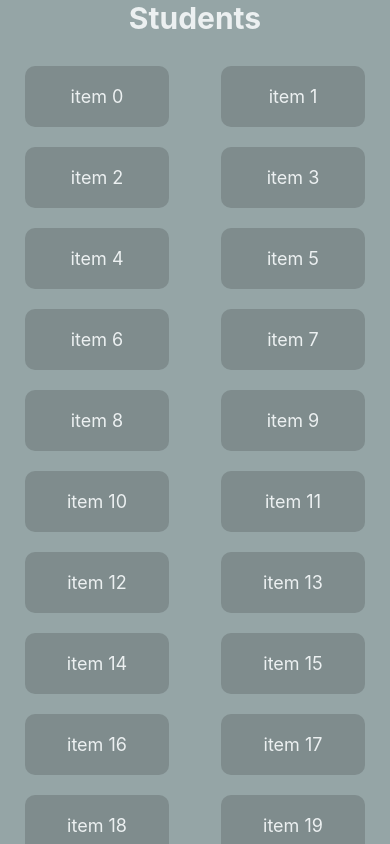
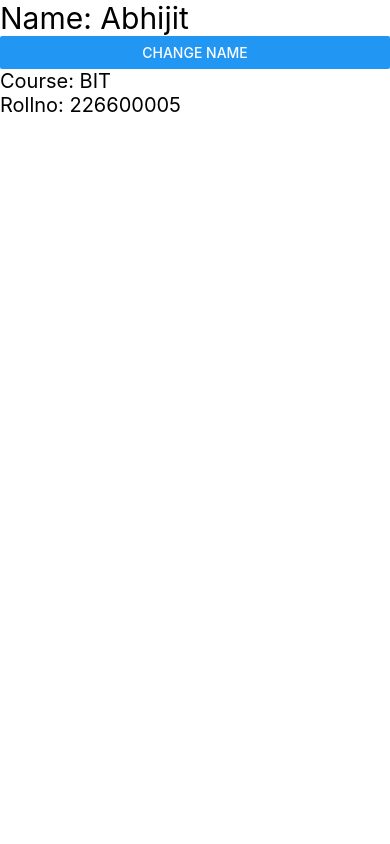
Before and after one commit to abhijitsinha-dev/react-native, a React Native app: screen / in a window 390 px wide. Built offline with nearby package versions, Linux system fonts and the light colour scheme.

Commit message:
Class Component complete

```diff
--- a/App.jsx
+++ b/App.jsx
@@ -12,6 +12,7 @@ import SectionListScreen from './src/components/SectionListScreen';
 import LoginForm from './src/components/LoginForm';
 import ContactListScreen from './src/screens/Contact/ContactListScreen';
 import Grid from './src/components/Grid';
+import ClassComponent from './src/components/ClassComponent';
 
 const App = () => {
   return (
@@ -28,8 +29,9 @@ const App = () => {
       <FlatListScreen />
       <SectionListScreen />
       <LoginForm />
-      <ContactListScreen /> */}
-      <Grid />
+      <ContactListScreen />
+      <Grid /> */}
+      <ClassComponent />
     </View>
   );
 };
--- a/src/components/Child.jsx
+++ b/src/components/Child.jsx
@@ -1,13 +1,21 @@
-import {View, Text} from 'react-native';
-import React from 'react';
+import {StyleSheet, Text, View} from 'react-native';
+import React, {Component} from 'react';
 
-const Child = ({count}) => {
-  return (
-    <View>
-      <Text style={{fontSize: 30}}>Child</Text>
-      <Text style={{fontSize: 30}}>Count {count}</Text>
-    </View>
-  );
-};
+class Child extends Component {
+  render() {
+    return (
+      <View>
+        <Text style={styles.text}>Course: {this.props.course}</Text>
+        <Text style={styles.text}>Rollno: {this.props.rollno}</Text>
+      </View>
+    );
+  }
+}
+
+const styles = StyleSheet.create({
+  text: {
+    fontSize: 20,
+  },
+});
 
 export default Child;
--- /dev/null
+++ b/src/components/ClassComponent.jsx
@@ -0,0 +1,42 @@
+import {
+  Button,
+  Platform,
+  StatusBar,
+  StyleSheet,
+  Text,
+  View,
+} from 'react-native';
+import React, {Component} from 'react';
+import Child from './Child';
+
+class ClassComponent extends Component {
+  constructor() {
+    super();
+    this.state = {name: 'Abhijit'};
+  }
+  updateName = () => {
+    this.setState({name: 'Abhijit Sinha'});
+  };
+  render() {
+    const course = 'BIT';
+    const rollno = 226600005;
+    return (
+      <View style={styles.container}>
+        <Text style={styles.name}>Name: {this.state.name}</Text>
+        <Button title="Change Name" onPress={this.updateName} />
+        <Child course={course} rollno={rollno} />
+      </View>
+    );
+  }
+}
+
+const styles = StyleSheet.create({
+  container: {
+    paddingTop: Platform.OS === 'android' ? StatusBar.currentHeight : 0,
+  },
+  name: {
+    fontSize: 30,
+  },
+});
+
+export default ClassComponent;
```
